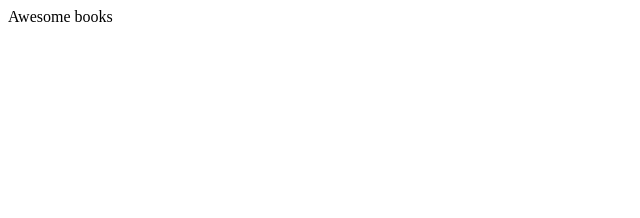
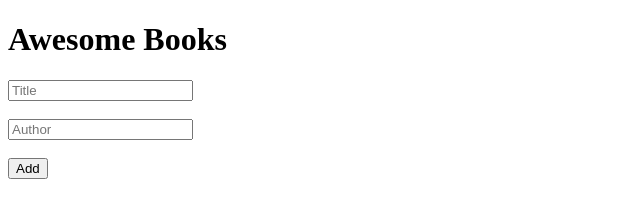
Before and after one commit to JauJau088/awesome-books-luci-jau, a plain HTML site: page index.html in a window 1280 px wide. Shown: the whole page, without its empty margins (0-640 px from the left). Drawn offline with Linux system fonts and the light colour scheme.

Commit message:
Add plain html

```diff
--- a/index.html
+++ b/index.html
@@ -7,6 +7,24 @@
 	<title>Awesome Books</title>
 </head>
 <body>
-	Awesome books
+	<header class="header">
+		<h1>Awesome Books</h1>
+	</header>
+	<main class="main">
+		<section class="book-list"></section>
+		<section class="add-book">
+			<form action="#" class="form">
+				<div class="input-container">
+				<input type="text" placeholder="Title" required>
+				</div>
+				<br>
+				<div class="input-container">
+				<input type="text" placeholder="Author" required>
+				</div>
+				<br>
+				<button type="submit">Add</button>
+			</form>
+		</section>
+	</main>
 </body>
 </html>
```
